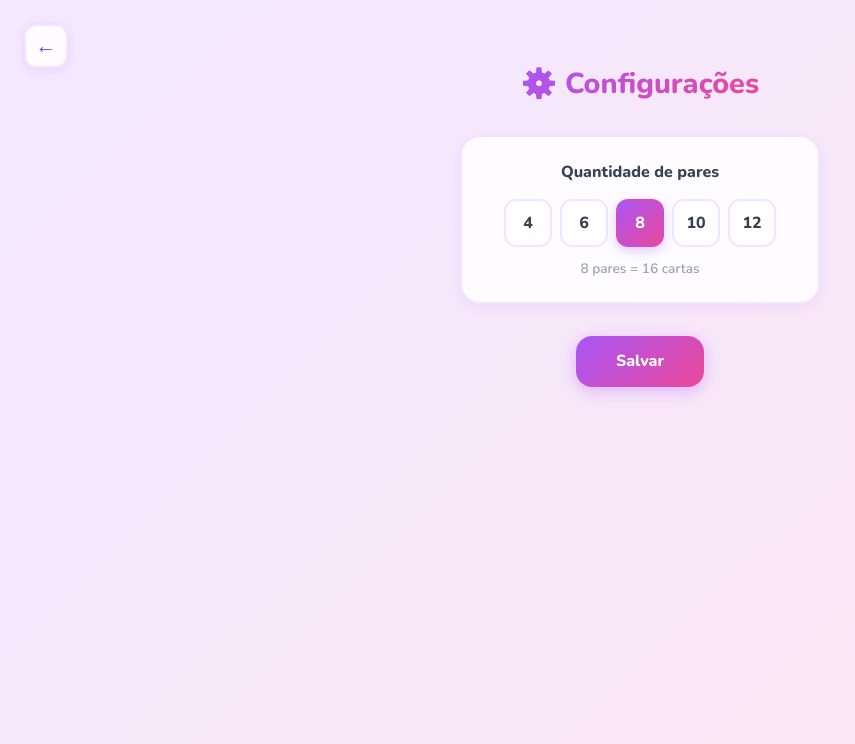
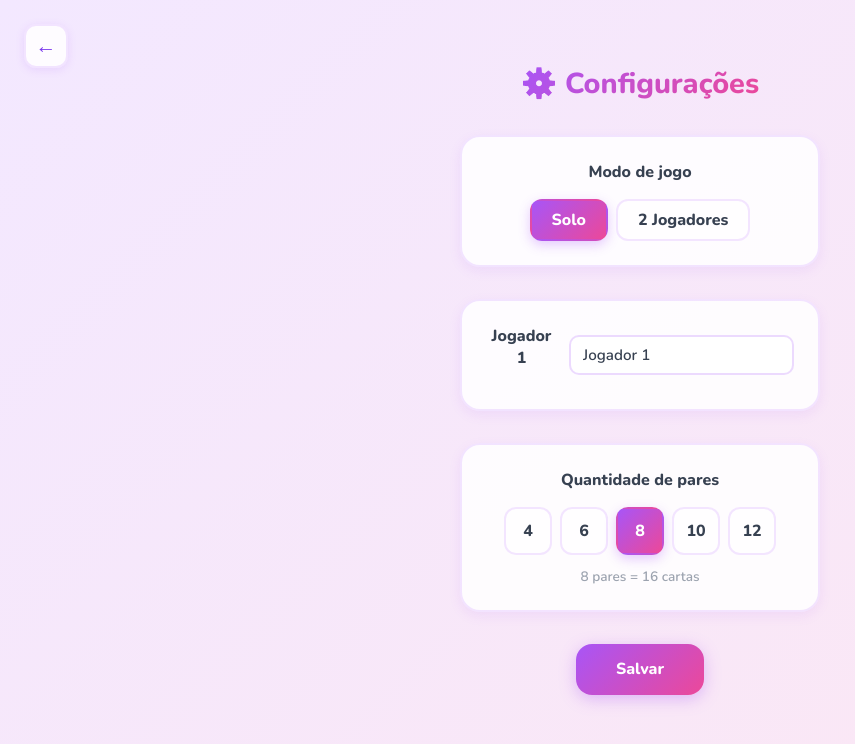
Before and after one commit to thiagocf/malu-games, a React (Vite) app: page / in a window 1280 px wide. Both pictures are taken after a click on the button "⚙️". Shown: the top 744 px of the page, without its empty margins (0-855 px from the left). Built offline with nearby package versions, Linux system fonts and the light colour scheme.

Commit message:
feat: add player mode toggle and name inputs to Settings

```diff
--- a/package.json
+++ b/package.json
@@ -17,6 +17,8 @@
   },
   "devDependencies": {
     "@eslint/js": "^9.13.0",
+    "@testing-library/jest-dom": "^6.9.1",
+    "@testing-library/react": "^16.3.2",
     "@types/react": "^18.3.12",
     "@types/react-dom": "^18.3.1",
     "@vitejs/plugin-react": "^4.3.3",
@@ -24,6 +26,7 @@
     "eslint-plugin-react-hooks": "^5.0.0",
     "eslint-plugin-react-refresh": "^0.4.14",
     "globals": "^15.11.0",
+    "jsdom": "^29.0.2",
     "typescript": "~5.6.2",
     "typescript-eslint": "^8.11.0",
     "vite": "^5.4.10",
--- a/src/games/memory/components/Settings.module.css
+++ b/src/games/memory/components/Settings.module.css
@@ -224,3 +224,42 @@
 .btnDiscard:hover {
   opacity: 0.85;
 }
+
+/* Mode toggle (wider than pair-count options) */
+
+.modeOption {
+  width: auto;
+  height: auto;
+  padding: 0.5rem 1.25rem;
+}
+
+/* Player name inputs */
+
+.nameField {
+  display: flex;
+  align-items: center;
+  gap: 0.75rem;
+  margin-top: 0.75rem;
+}
+
+.nameField:first-child {
+  margin-top: 0;
+}
+
+.nameInput {
+  flex: 1;
+  border: 2px solid rgba(192, 132, 252, 0.3);
+  border-radius: 10px;
+  padding: 0.5rem 0.75rem;
+  font-family: inherit;
+  font-size: 0.95rem;
+  font-weight: 600;
+  color: #374151;
+  background: rgba(255, 255, 255, 0.8);
+  outline: none;
+  transition: border-color 0.15s;
+}
+
+.nameInput:focus {
+  border-color: #a855f7;
+}
--- a/src/games/memory/components/Settings.tsx
+++ b/src/games/memory/components/Settings.tsx
@@ -1,23 +1,46 @@
 import { useState } from 'react'
 import styles from './Settings.module.css'
+import type { PlayerMode } from '../game/types'
 
 const PAIR_OPTIONS = [4, 6, 8, 10, 12] as const
+const DEFAULT_NAMES = ['Jogador 1', 'Jogador 2']
 
 type Props = {
   pairCount: number
   onChangePairCount: (count: number) => void
+  playerMode: PlayerMode
+  playerNames: string[]
+  onChangePlayerMode: (mode: PlayerMode) => void
+  onChangePlayerNames: (names: string[]) => void
   onBack: () => void
 }
 
-export function Settings({ pairCount, onChangePairCount, onBack }: Props) {
+export function Settings({
+  pairCount,
+  onChangePairCount,
+  playerMode,
+  playerNames,
+  onChangePlayerMode,
+  onChangePlayerNames,
+  onBack,
+}: Props) {
   const [localPairCount, setLocalPairCount] = useState(pairCount)
+  const [localMode, setLocalMode] = useState<PlayerMode>(playerMode)
+  const [localNames, setLocalNames] = useState<string[]>(playerNames)
   const [saved, setSaved] = useState(false)
   const [showConfirm, setShowConfirm] = useState(false)
 
-  const hasChanges = localPairCount !== pairCount
+  const hasChanges =
+    localPairCount !== pairCount ||
+    localMode !== playerMode ||
+    localNames[0] !== playerNames[0] ||
+    localNames[1] !== playerNames[1]
 
   function handleSave() {
+    const names = localNames.map((n, i) => n.trim() || DEFAULT_NAMES[i])
     onChangePairCount(localPairCount)
+    onChangePlayerMode(localMode)
+    onChangePlayerNames(names)
     setSaved(true)
     setTimeout(onBack, 800)
   }
@@ -30,10 +53,57 @@ export function Settings({ pairCount, onChangePairCount, onBack }: Props) {
     }
   }
 
+  function handleNameChange(index: number, value: string) {
+    const next = [...localNames]
+    next[index] = value
+    setLocalNames(next)
+  }
+
   return (
     <main className={styles.container}>
       <button className={styles.back} onClick={handleBack}>←</button>
       <h1 className={styles.title}>⚙️ Configurações</h1>
+
+      <div className={styles.section}>
+        <p className={styles.label}>Modo de jogo</p>
+        <div className={styles.options}>
+          <button
+            className={`${styles.option} ${styles.modeOption} ${localMode === 'solo' ? styles.selected : ''}`}
+            onClick={() => setLocalMode('solo')}
+          >
+            Solo
+          </button>
+          <button
+            className={`${styles.option} ${styles.modeOption} ${localMode === 'duo' ? styles.selected : ''}`}
+            onClick={() => setLocalMode('duo')}
+          >
+            2 Jogadores
+          </button>
+        </div>
+      </div>
+
+      <div className={styles.section}>
+        <div className={styles.nameField}>
+          <label className={styles.label}>Jogador 1</label>
+          <input
+            className={styles.nameInput}
+            value={localNames[0]}
+            placeholder={DEFAULT_NAMES[0]}
+            onChange={e => handleNameChange(0, e.target.value)}
+          />
+        </div>
+        {localMode === 'duo' && (
+          <div className={styles.nameField}>
+            <label className={styles.label}>Jogador 2</label>
+            <input
+              className={styles.nameInput}
+              value={localNames[1]}
+              placeholder={DEFAULT_NAMES[1]}
+              onChange={e => handleNameChange(1, e.target.value)}
+            />
+          </div>
+        )}
+      </div>
 
       <div className={styles.section}>
         <p className={styles.label}>Quantidade de pares</p>
--- a/vitest.config.ts
+++ b/vitest.config.ts
@@ -1,8 +1,12 @@
 import { defineConfig } from 'vitest/config'
+import react from '@vitejs/plugin-react'
 
 export default defineConfig({
+  plugins: [react()],
   test: {
-    environment: 'node',
+    environment: 'jsdom',
+    globals: true,
+    setupFiles: ['./src/test/setup.ts'],
     exclude: ['**/node_modules/**', '.worktrees/**'],
   },
 })
```
Also changed, not shown: src/test/setup.ts (added, +1 -0 lines), 2 other files (tests, documents, lock files or other folders).
